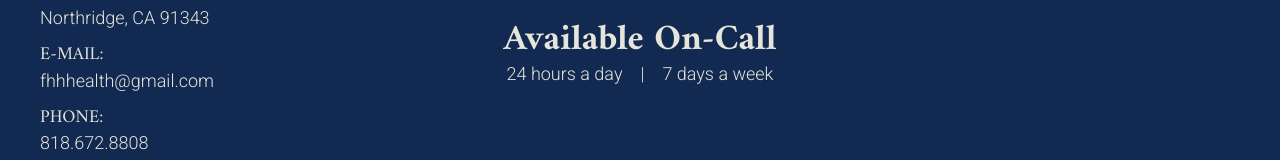
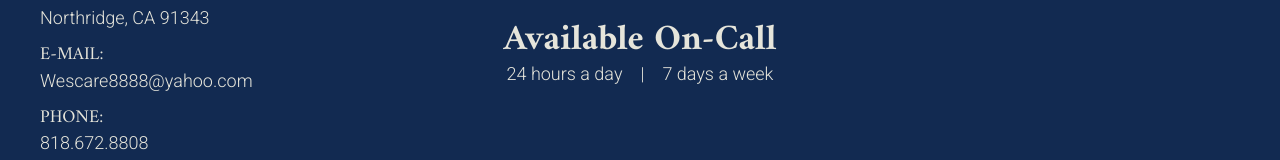
Before and after one commit to Levi237/wescare, a React (Create React App) app: page / in a window 1280 px wide. Shown: the part 191-351 px from the top of the page. Built offline with nearby package versions, Linux system fonts and the light colour scheme.

Commit message:
update email

```diff
--- a/src/App.js
+++ b/src/App.js
@@ -19,7 +19,7 @@ export default class App extends Component {
       logo: 'Wescare_long_logo_header.png',
       phone: '818.672.8808',
       fax: '818.672.8806',
-      email: 'fhhhealth@gmail.com',
+      email: 'Wescare8888@yahoo.com',
       street: '16921 Parthenia St.',
       suite: '',
       city: 'Northridge',
```
